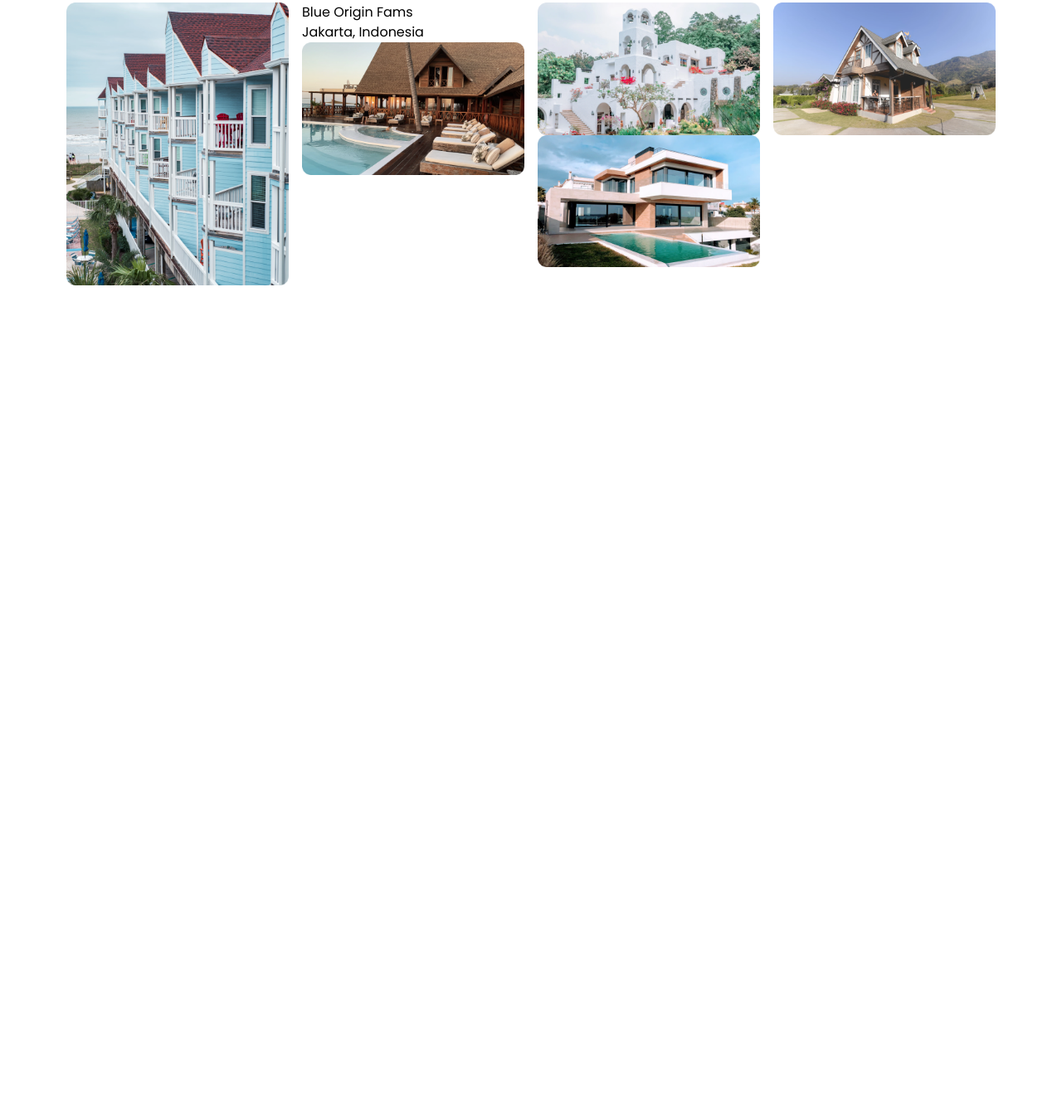
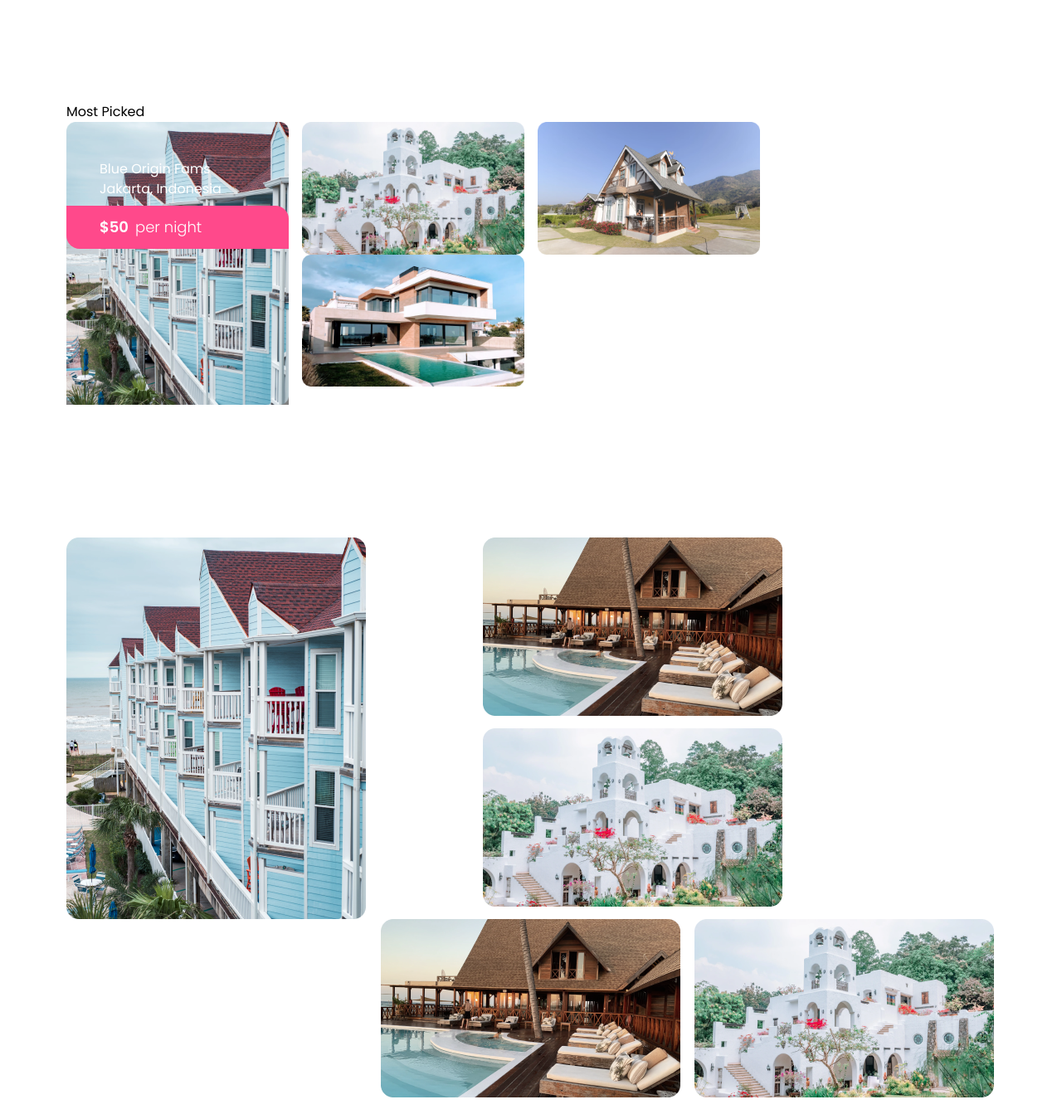
Before and after one commit to agustina12/staycation-productions, a website: page public/index.html in a window 1280 px wide. Shown: the part 556-1899 px from the top of the page at 83% size. Before the commit the page ends 900 px from the top, so only its background shows below. Drawn offline with nearby package versions, Linux system fonts and the light colour scheme.

Commit message:
update code

```diff
--- a/public/index.html
+++ b/public/index.html
@@ -39,7 +39,7 @@
     <!-- main content -->
     <div class="mx-20 mt-16 w-auto">
       <!-- hero -->
-      <div class="flex flex-row">
+      <div class="flex flex-row justify-between">
         <div class="1/2">
           <h1 class="text-4xl text-blue-950 font-bold leading-normal">
             Forget Busy Work,<br />
@@ -50,7 +50,8 @@
             make another memorable moments.
           </p>
           <button
-            class="bg-blue-600 text-white py-3 px-14 rounded-md shadow-lg hover:bg-blue-800 hover:shadow-lg">
+            class="bg-blue-600 text-white py-3 px-14 rounded-md shadow-lg hover:bg-blue-800 hover:shadow-lg"
+          >
             Show Me Now
           </button>
           <div class="columns-3 mt-10">
@@ -85,7 +86,8 @@
             <img
               src="/src/img/banner.png"
               alt="image"
-              class="rounded-tl-[6rem] rounded-r-[1rem] rounded-bl-[1rem] h-auto w-auto" />
+              class="rounded-tl-[6rem] rounded-r-[1rem] rounded-bl-[1rem] h-auto w-auto"
+            />
           </div>
           <div class="line-img"></div>
           <!-- outline outline-2 outline-offset-0 outline-gray-200 rounded-lg h-3/4 -mt-[17rem] ml-10 -mr-7 -->
@@ -93,12 +95,18 @@
       </div>
       <!-- end hero -->
       <!-- most picked -->
-      <div class="most-picked">
+      <div class="most-picked mt-36 mb-40 relative">
         <h1>Most Picked</h1>
         <div class="columns-3xs">
           <div class="left">
-            <img src="/src/img/Blue-Origin-Fams.png" alt="" />
-            <div class="card">
+            <img src="/src/img/Blue-Origin-Fams.png" alt="" class="sticky" />
+            <div
+              class="header-card flex gap-2 px-10 py-3 rounded-bl-2xl rounded-tr-2xl sticky"
+            >
+              <p class="text-lg font-semibold text-white">$50</p>
+              <span class="text-lg font-light text-white">per night</span>
+            </div>
+            <div class="card absolute bottom-52 p-10 text-white">
               <p>Blue Origin Fams</p>
               <p>Jakarta, Indonesia</p>
             </div>
@@ -115,8 +123,31 @@
       </div>
       <!-- end most picked -->
       <!-- house_with_backyard -->
-      <div class="house_with_backyard"></div>
+      <div class="house-section">
+        <div class="grid grid-rows-2 grid-flow-col gap-3">
+          <div class="row-span-3 ...">
+            <img src="/src/img/Blue-Origin-Fams.png" />
+          </div>
+          <div class="col-span-2 ...">
+            <img src="/src/img/Ocean-Land.png" alt="" />
+          </div>
+          <div class="row-span-2 col-span-2 ...">
+            <img src="/src/img/Vinna-Vill.png" alt="" />
+          </div>
+        </div>
+      </div>
       <!-- end house_with_backyard -->
+      <div class="grid grid-rows-3 grid-flow-col gap-4">
+        <div class="row-start-2 row-span-2 ...">
+          <img src="/src/img/Blue-Origin-Fams.png" />
+        </div>
+        <div class="row-end-3 row-span-2 ...">
+          <img src="/src/img/Ocean-Land.png" alt="" />
+        </div>
+        <div class="row-start-1 row-end-4 ...">
+          <img src="/src/img/Vinna-Vill.png" alt="" />
+        </div>
+      </div>
     </div>
     <!-- end main content -->
   </body>
--- a/src/css/input.css
+++ b/src/css/input.css
@@ -11,9 +11,33 @@ body {
 .line-img {
   box-sizing: content-box;
   width: 100%;
-  height: 80%;
+  height: 100%;
   border: 2px solid #e5e7eb;
-  margin-top: -18rem;
+  margin-top: -21rem;
   margin-left: 2rem;
   border-radius: 1rem;
 }
+
+/* .most-picked .left {
+  background-image: url("/src/img/Blue-Origin-Fams.png");
+  height: 100%;
+  width: 100%;
+} */
+
+.most-picked .left > img {
+  background: linear-gradient(
+    180deg,
+    rgba(0, 0, 0, 0) 50%,
+    rgba(0, 0, 0, 0.5) 99.91%
+  );
+}
+
+/* .most-picked .left {
+  margin-top: -2rem;
+} */
+
+.most-picked .header-card {
+  background-color: #ff498b;
+  /* border-radius: 0px 15px; */
+  margin-top: -15rem;
+}
--- a/tailwind.config.js
+++ b/tailwind.config.js
@@ -9,6 +9,7 @@ module.exports = {
       white: "#ffffff",
       blue: "#3252DF",
       blueDark: "#152C5B",
+      primary: "#ff498b",
     },
   },
   plugins: [],
```
Also changed, not shown: src/css/output.css.
